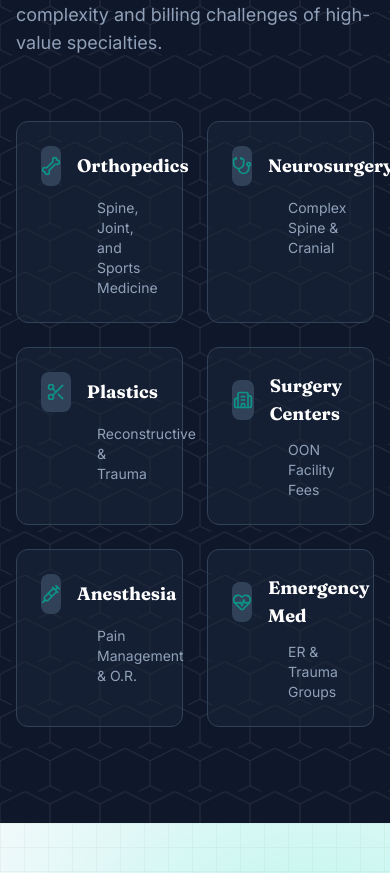
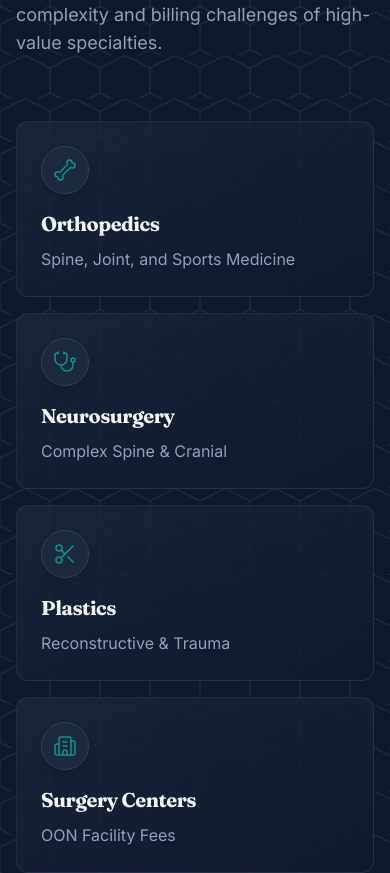
Before and after one commit to bperry129/JC-ARB, a Next.js app: page / in a window 390 px wide. Shown: the part 4240-5113 px from the top of the page. Built offline with nearby package versions, Linux system fonts and the light colour scheme.

Commit message:
Refine Mobile UX: Fix flickering, improve Navbar and WhoWeServe design

```diff
--- a/src/components/layout/Navbar.tsx
+++ b/src/components/layout/Navbar.tsx
@@ -60,19 +60,22 @@ export function Navbar() {
 
       {/* MOBILE MENU */}
       {mobileMenuOpen && (
-        <div className="absolute top-full left-0 right-0 bg-white border-b border-slate-200 p-4 md:hidden shadow-xl animate-in slide-in-from-top-2">
-          <div className="flex flex-col gap-4">
-            {navLinks.map((link) => (
+        <div className="fixed inset-0 top-20 z-40 bg-white md:hidden">
+          <div className="flex flex-col gap-6 p-8 h-full overflow-y-auto">
+            {navLinks.map((link, i) => (
               <Link
                 key={link.name}
                 href={link.href}
-                className="text-lg font-medium text-slate-900"
+                className="text-2xl font-bold text-slate-900 border-b border-slate-100 pb-4"
                 onClick={() => setMobileMenuOpen(false)}
               >
                 {link.name}
               </Link>
             ))}
-            <Button className="w-full">Get Revenue Analysis</Button>
+            <a href="#" className="flex flex-col gap-2 mt-4 p-6 bg-slate-50 rounded-2xl border border-slate-100">
+               <span className="text-sm font-bold text-slate-500 uppercase tracking-widest">Ready to recover?</span>
+               <span className="text-xl font-bold text-recovery-teal">Get Your Free Analysis &rarr;</span>
+            </a>
           </div>
         </div>
       )}
--- a/src/components/sections/Services.tsx
+++ b/src/components/sections/Services.tsx
@@ -64,9 +64,10 @@ export function Services() {
               key={i}
               initial={{ opacity: 0, y: 20 }}
               whileInView={{ opacity: 1, y: 0 }}
-              viewport={{ once: true }}
-              transition={{ delay: i * 0.1 }}
-              className="bg-white p-8 rounded-2xl border border-slate-100 shadow-sm hover:shadow-xl hover:-translate-y-1 transition-all duration-300 group"
+              whileHover={{ y: -5 }}
+              viewport={{ once: true, margin: "-50px" }}
+              transition={{ duration: 0.5, delay: i * 0.1 }}
+              className="bg-white p-8 rounded-2xl border border-slate-100 shadow-sm hover:shadow-xl transition-shadow duration-300 group"
             >
               <div className="w-14 h-14 bg-slate-50 rounded-xl flex items-center justify-center text-midnight-slate group-hover:bg-recovery-teal group-hover:text-white transition-colors mb-6">
                 <service.icon size={28} />
--- a/src/components/sections/WhoWeServe.tsx
+++ b/src/components/sections/WhoWeServe.tsx
@@ -39,25 +39,32 @@ export function WhoWeServe() {
             </div>
         </div>
 
-        <div className="grid grid-cols-2 md:grid-cols-3 gap-6">
+        <div className="grid grid-cols-1 sm:grid-cols-2 lg:grid-cols-3 gap-4 md:gap-6">
           {specialties.map((spec, i) => (
             <motion.div
               key={i}
-              initial={{ opacity: 0, scale: 0.95 }}
-              whileInView={{ opacity: 1, scale: 1 }}
-              viewport={{ once: true }}
-              transition={{ delay: i * 0.05 }}
-              className="group p-6 rounded-xl bg-slate-800/50 border border-slate-700 hover:bg-slate-700/80 hover:border-recovery-teal transition-all duration-300 cursor-default"
+              initial={{ opacity: 0, y: 20 }}
+              whileInView={{ opacity: 1, y: 0 }}
+              viewport={{ once: true, margin: "-50px" }}
+              transition={{ duration: 0.5, delay: i * 0.05, ease: "easeOut" }}
+              className="group relative p-6 rounded-xl bg-gradient-to-br from-slate-800/80 to-slate-900/80 border border-slate-700/50 hover:border-recovery-teal/50 transition-all duration-300"
             >
-               <div className="flex items-center gap-4 mb-3">
-                  <div className="w-10 h-10 rounded-lg bg-slate-700 flex items-center justify-center text-recovery-teal group-hover:bg-recovery-teal group-hover:text-white transition-colors">
-                      <spec.icon size={20} />
+               {/* Hover Glow */}
+               <div className="absolute inset-0 rounded-xl bg-recovery-teal/5 opacity-0 group-hover:opacity-100 transition-opacity duration-500" />
+
+               <div className="relative z-10 flex flex-col items-start gap-4">
+                  <div className="w-12 h-12 rounded-full bg-slate-800 border border-slate-700 flex items-center justify-center text-recovery-teal group-hover:scale-110 transition-transform duration-300 shadow-lg">
+                      <spec.icon size={24} strokeWidth={1.5} />
                   </div>
-                  <h4 className="text-lg font-bold">{spec.name}</h4>
+                  <div>
+                    <h4 className="text-xl font-bold text-slate-100 mb-2 group-hover:text-white transition-colors tracking-tight">
+                        {spec.name}
+                    </h4>
+                    <p className="text-slate-400 text-base leading-relaxed group-hover:text-slate-300 transition-colors">
+                        {spec.desc}
+                    </p>
+                  </div>
                </div>
-               <p className="text-slate-400 text-sm group-hover:text-slate-300 transition-colors pl-14">
-                  {spec.desc}
-               </p>
             </motion.div>
           ))}
         </div>
```
